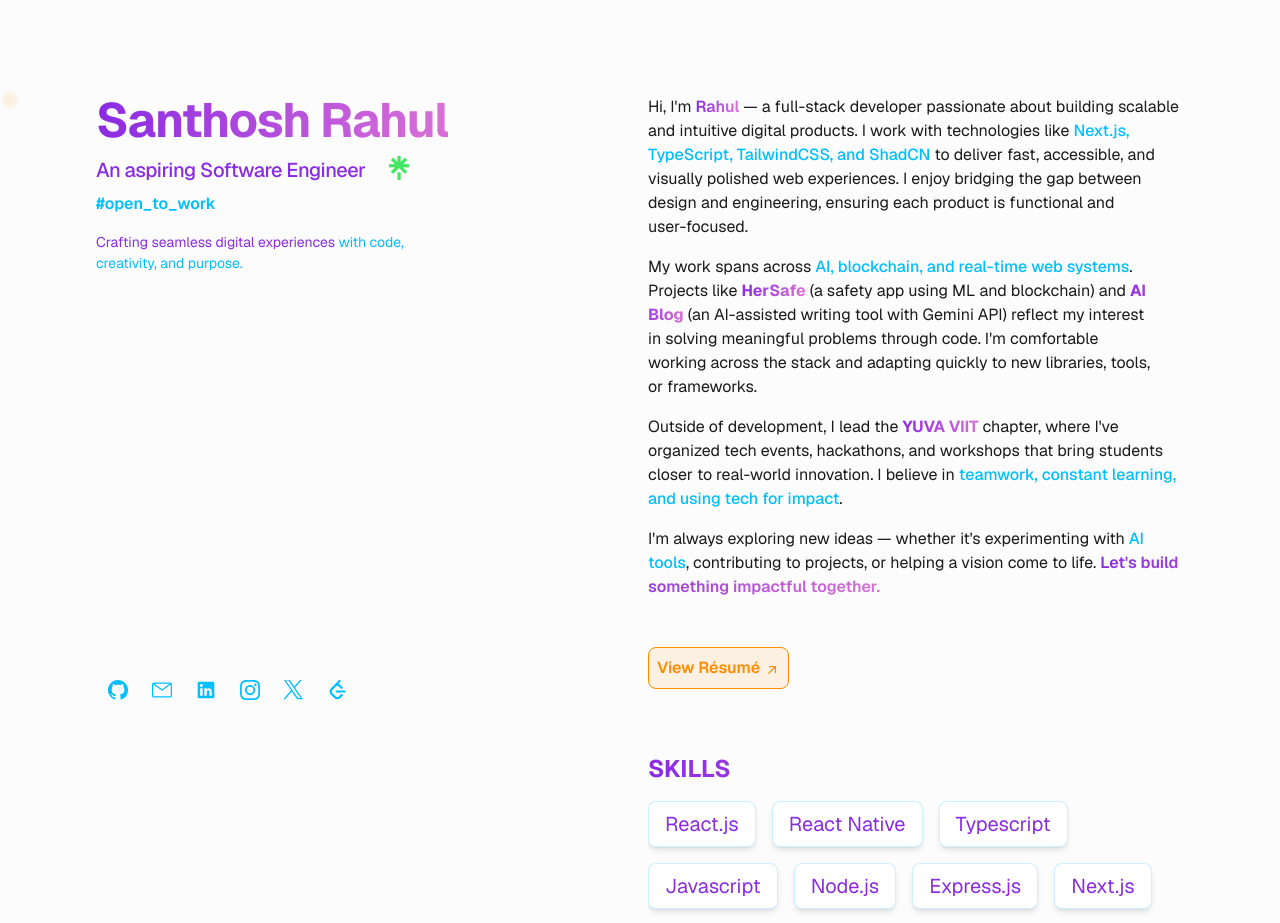
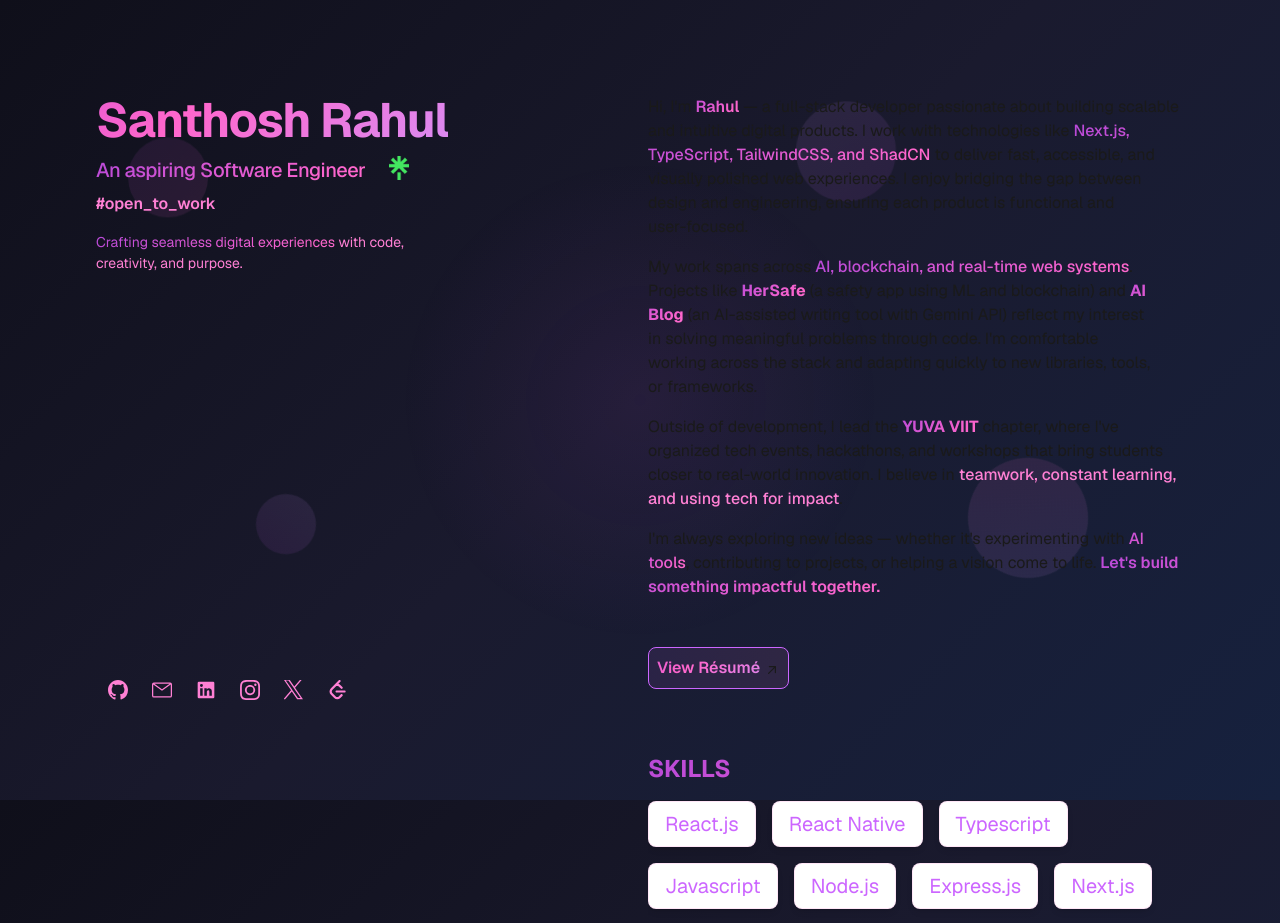
Before and after one commit to Dharshandump/hehe, a Next.js app: page / in a window 1280 px wide. Shown: the top 923 px of the page. Built offline with nearby package versions, Linux system fonts and the light colour scheme.

Commit message:
Update Design with Purple-Pink Color Palette and Background Animation

```diff
--- a/app/_components/about.tsx
+++ b/app/_components/about.tsx
@@ -13,16 +13,16 @@
         <h2 className='text-sm font-bold uppercase tracking-widest'>About</h2>
       </SectionTitle>
   <p className='mb-4 text-pretty'>
-    Hi, I&apos;m <span className="gradient-text font-semibold">Rahul</span> — a full-stack developer passionate about building scalable and intuitive digital products. I work with technologies like <span className="text-secondary font-medium">Next.js, TypeScript, TailwindCSS, and ShadCN</span> to deliver fast, accessible, and visually polished web experiences. I enjoy bridging the gap between design and engineering, ensuring each product is functional and user-focused.
+    Hi, I&apos;m <span className="gradient-text font-semibold">Rahul</span> — a full-stack developer passionate about building scalable and intuitive digital products. I work with technologies like <span className="gradient-text font-medium">Next.js, TypeScript, TailwindCSS, and ShadCN</span> to deliver fast, accessible, and visually polished web experiences. I enjoy bridging the gap between design and engineering, ensuring each product is functional and user-focused.
   </p>
   <p className='mb-4 text-pretty'>
-    My work spans across <span className="text-secondary font-medium">AI, blockchain, and real-time web systems</span>. Projects like <strong className="gradient-text">HerSafe</strong> (a safety app using ML and blockchain) and <strong className="gradient-text">AI Blog</strong> (an AI-assisted writing tool with Gemini API) reflect my interest in solving meaningful problems through code. I'm comfortable working across the stack and adapting quickly to new libraries, tools, or frameworks.
+    My work spans across <span className="gradient-text font-medium">AI, blockchain, and real-time web systems</span>. Projects like <strong className="gradient-text">HerSafe</strong> (a safety app using ML and blockchain) and <strong className="gradient-text">AI Blog</strong> (an AI-assisted writing tool with Gemini API) reflect my interest in solving meaningful problems through code. I'm comfortable working across the stack and adapting quickly to new libraries, tools, or frameworks.
   </p>
   <p className='mb-4 text-pretty'>
     Outside of development, I lead the <strong className="gradient-text">YUVA VIIT</strong> chapter, where I've organized tech events, hackathons, and workshops that bring students closer to real-world innovation. I believe in <span className="text-secondary font-medium">teamwork, constant learning, and using tech for impact</span>.
   </p>
   <p className='text-pretty'>
-    I'm always exploring new ideas — whether it's experimenting with <span className="text-secondary font-medium">AI tools</span>, contributing to projects, or helping a vision come to life. <span className="gradient-text font-semibold">Let's build something impactful together.</span>
+    I'm always exploring new ideas — whether it's experimenting with <span className="gradient-text font-medium">AI tools</span>, contributing to projects, or helping a vision come to life. <span className="gradient-text font-semibold">Let's build something impactful together.</span>
   </p>
       <ViewResumeButton />
     </section>
--- a/app/_components/buttons/view-resume-btn.tsx
+++ b/app/_components/buttons/view-resume-btn.tsx
@@ -1,9 +1,9 @@
 
 export function ViewResumeButton() {
   return (
-    <div className="mt-12 w-fit p-2 rounded-lg border border-accent bg-accent/10 hover:bg-accent/20 hover:glow-purple transition-all duration-300">
+    <div className="mt-12 w-fit p-2 rounded-lg border border-primary bg-gradient-to-r from-primary/10 to-secondary/10 hover:from-primary/20 hover:to-secondary/20 hover:glow-purple card-hover transition-all duration-300">
       <a
-        className="inline-flex items-baseline leading-tight hover:text-accent focus-visible:text-accent font-semibold text-accent group/link text-base transition-colors duration-300"
+        className="inline-flex items-baseline leading-tight gradient-text hover:glow-pink focus-visible:glow-pink font-semibold group/link text-base transition-all duration-300"
         href="https://drive.google.com/file/d/1to0RpJds-AEk42TG6Qg6vr5MdIB7YVIZ/view?usp=drivesdk"
         target="_blank"
         rel="noreferrer noopener"
--- a/app/_components/header.tsx
+++ b/app/_components/header.tsx
@@ -24,11 +24,11 @@
       <div>
 
         <h1 className={`${orchestration[0]} animate-fade-in text-4xl font-bold tracking-tight text-primary dark:text-slate-200 sm:text-5xl`}>
-          <a href="/" className="gradient-text hover:glow-purple transition-all duration-300">Santhosh Rahul</a>
+          <a href="/" className="gradient-text hover:glow-purple hover-lift transition-all duration-300">Santhosh Rahul</a>
         </h1>
         <div className='flex items-center gap-3'>
           <h2 className={`${orchestration[1]} animate-fade-in mt-3 text-lg font-medium tracking-tight text-secondary sm:text-xl flex gap-6`}>
-          <span className="text-primary">An aspiring Software Engineer</span>
+          <span className="gradient-text">An aspiring Software Engineer</span>
             <a href="https://linktr.ee/rahull.in" target="_blank" rel="noopener noreferrer">
           <Image
             src={LinkTree}
@@ -41,15 +41,15 @@
         </div>
         <h2 className='mt-2 font-semibold text-secondary'>#open_to_work</h2>
         <p className={`${orchestration[2]} animate-fade-in text-sm mt-4 max-w-xs leading-normal text-secondary`}>
-        <span className="text-primary">Crafting seamless digital experiences</span> with code, creativity, and purpose.
+        <span className="gradient-text">Crafting seamless digital experiences</span> with code, creativity, and purpose.
         </p>
         <nav className="nav hidden lg:block" aria-label="In-page jump links">
           <ul className="mt-16 w-max">
             {LINKS.map((link, i) => (
               <li key={link.href} className={`animate-fade-in slide-in-from-right slide-in-from-bottom ${duration[i]} ease-out`}>
                 <a className="group flex items-center py-3" href={link.href}>
-                  <span className="nav-indicator mr-4 h-px w-8 bg-secondary transition-all group-hover:w-16 group-hover:glow-cyan group-focus-visible:w-16 motion-reduce:transition-none" />
-                  <span className="nav-text text-xs font-bold uppercase tracking-widest text-secondary group-hover:text-secondary group-hover:glow-cyan group-focus-visible:text-secondary transition-all duration-300">
+                  <span className="nav-indicator mr-4 h-px w-8 bg-gradient-to-r from-primary to-secondary transition-all group-hover:w-16 group-hover:glow-pink group-focus-visible:w-16 motion-reduce:transition-none" />
+                  <span className="nav-text text-xs font-bold uppercase tracking-widest text-secondary group-hover:gradient-text group-hover:glow-pink group-focus-visible:gradient-text transition-all duration-300">
                     {link.label}
                   </span>
                 </a>
--- a/app/_components/wrapper.tsx
+++ b/app/_components/wrapper.tsx
@@ -24,7 +24,22 @@
     };
   }, []);
   return (
-    < div ref={ref} className="relative mx-auto min-h-screen max-w-screen-xl px-6 py-12 font-sans md:px-12 md:py-20 lg:px-24 lg:py-0 before:pointer-events-none before:fixed before:inset-0 before:z-0 before:isolate dark:before:bg-[radial-gradient(circle_Closest-side_at_var(--x,_10px)_var(--y,_100px),hsl(116,42%,28%)_20%,_transparent_100%)] before:bg-[radial-gradient(circle_Closest-side_at_var(--x,_10px)_var(--y,_100px),hsl(var(--accent))_50%,_transparent_100%)] before:opacity-10">
+    <div ref={ref} className="relative mx-auto min-h-screen max-w-screen-xl px-6 py-12 font-sans md:px-12 md:py-20 lg:px-24 lg:py-0">
+      {/* Animated Background */}
+      <div className="animated-bg">
+        <div className="floating-element"></div>
+        <div className="floating-element"></div>
+        <div className="floating-element"></div>
+        <div className="floating-element"></div>
+      </div>
+
+      {/* Interactive cursor effect */}
+      <div
+        className="pointer-events-none fixed inset-0 z-0 transition-opacity duration-300"
+        style={{
+          background: `radial-gradient(circle 600px at var(--x, 50%) var(--y, 50%), rgba(179, 71, 217, 0.08), transparent 40%)`
+        }}
+      />
 
       {children}
     </div >
--- a/app/globals.css
+++ b/app/globals.css
@@ -13,16 +13,16 @@
     --popover: 0 0% 100%;
     --popover-foreground: 222.2 84% 4.9%;
 
-    --primary: 271 76% 53%; /* #8A2BE2 */
+    --primary: 280 100% 70%; /* #B347D9 */
     --primary-foreground: 0 0% 100%; /* #FFFFFF */
 
-    --secondary: 195 100% 50%; /* #00BFFF */
+    --secondary: 320 100% 75%; /* #FF66CC */
     --secondary-foreground: 0 0% 0%; /* #000000 */
 
     --muted: 210 40% 96.1%;
     --muted-foreground: 215.4 16.3% 46.9%;
 
-    --accent: 33 100% 50%; /* #FF8C00 */
+    --accent: 260 100% 80%; /* #CC99FF */
     --accent-foreground: 0 0% 0%; /* #000000 */
 
     --destructive: 0 84.2% 60.2%;
@@ -36,30 +36,28 @@
   }
 
   .dark {
-    --background: 0 0% 4%; /* #0A0A0A */
+    --background: 240 15% 6%; /* #0F0F1A */
     --foreground: 0 0% 92%; /* #EAEAEA */
 
-    --card: 0 0% 7%; /* #121212 */
+    --card: 240 15% 8%; /* #141420 */
     --card-foreground: 210 40% 98%;
 
-    --popover: 0 0% 7%; /* #121212 */
+    --popover: 240 15% 8%; /* #141420 */
     --popover-foreground: 210 40% 98%;
 
-    --primary: 271 76% 53%; /* #8A2BE2 */
+    --primary: 280 100% 70%; /* #B347D9 */
     --primary-foreground: 0 0% 100%; /* #FFFFFF */
 
-    --secondary: 180 100% 50%; /* #00FFFF */
+    --secondary: 320 100% 75%; /* #FF66CC */
     --secondary-foreground: 0 0% 0%; /* #000000 */
 
-    --accent: 51 100% 50%; /* #FFD700 */
-    --accent-foreground: 0 0% 0%; /* #000000 */
+    --accent: 260 100% 80%; /* #CC99FF */
+    --accent-foreground: 240 15% 6%; /* #0F0F1A */
     --text-secondary: 0 0% 70%; /* #B3B3B3 */
 
     --muted: 217.2 32.6% 17.5%;
     --muted-foreground: 215 20.2% 65.1%;
 
-    /* --accent: 217.2 32.6% 17.5%;
-    --accent-foreground: 210 40% 98%; */
     --destructive: 0 62.8% 30.6%;
     --destructive-foreground: 210 40% 98%;
 
@@ -73,8 +71,9 @@
   * {
     /* min-w-0 prevents flex element overflow issue  */
     @apply min-w-0 border-border;
-    transition: color cubic-bezier(0.645, 0.045, 0.355, 1) 0.15s
-      background-color cubic-bezier(0.645, 0.045, 0.355, 1) 0.15s;
+    transition: color cubic-bezier(0.645, 0.045, 0.355, 1) 0.15s,
+      background-color cubic-bezier(0.645, 0.045, 0.355, 1) 0.15s,
+      transform cubic-bezier(0.645, 0.045, 0.355, 1) 0.15s;
   }
 
   html,
@@ -83,27 +82,120 @@
     scroll-behavior: smooth;
     height: 100%; /* Flexbox height fix */
   }
+
   body {
     @apply bg-background text-foreground;
+    background: linear-gradient(135deg, #0F0F1A 0%, #1A1A2E 50%, #16213E 100%);
+    min-height: 100vh;
   }
+
+  /* Animated background elements */
+  .animated-bg {
+    position: fixed;
+    top: 0;
+    left: 0;
+    width: 100%;
+    height: 100%;
+    pointer-events: none;
+    z-index: -1;
+    overflow: hidden;
+  }
+
+  .floating-element {
+    position: absolute;
+    border-radius: 50%;
+    opacity: 0.1;
+    animation: float 20s infinite linear;
+  }
+
+  .floating-element:nth-child(1) {
+    width: 80px;
+    height: 80px;
+    background: linear-gradient(45deg, #B347D9, #FF66CC);
+    top: 20%;
+    left: 10%;
+    animation-delay: 0s;
+    animation-duration: 25s;
+  }
+
+  .floating-element:nth-child(2) {
+    width: 120px;
+    height: 120px;
+    background: linear-gradient(45deg, #FF66CC, #CC99FF);
+    top: 60%;
+    right: 15%;
+    animation-delay: -5s;
+    animation-duration: 30s;
+  }
+
+  .floating-element:nth-child(3) {
+    width: 60px;
+    height: 60px;
+    background: linear-gradient(45deg, #CC99FF, #B347D9);
+    bottom: 30%;
+    left: 20%;
+    animation-delay: -10s;
+    animation-duration: 35s;
+  }
+
+  .floating-element:nth-child(4) {
+    width: 100px;
+    height: 100px;
+    background: linear-gradient(45deg, #B347D9, #CC99FF);
+    top: 10%;
+    right: 30%;
+    animation-delay: -15s;
+    animation-duration: 28s;
+  }
+
+  @keyframes float {
+    0% {
+      transform: translateY(0px) rotate(0deg);
+    }
+    33% {
+      transform: translateY(-30px) rotate(120deg);
+    }
+    66% {
+      transform: translateY(30px) rotate(240deg);
+    }
+    100% {
+      transform: translateY(0px) rotate(360deg);
+    }
+  }
+
   .tw-glass {
     @apply rounded-md border-foreground shadow-[5px_5px_10px_-5px_foreground] backdrop-blur-md;
   }
 
   /* Gradient text utilities */
   .gradient-text {
-    background: linear-gradient(90deg, #8A2BE2, #DA70D6);
+    background: linear-gradient(135deg, #B347D9 0%, #FF66CC 50%, #CC99FF 100%);
     -webkit-background-clip: text;
     -webkit-text-fill-color: transparent;
     background-clip: text;
+    background-size: 200% 200%;
+    animation: gradientShift 3s ease-in-out infinite;
+  }
+
+  @keyframes gradientShift {
+    0%, 100% {
+      background-position: 0% 50%;
+    }
+    50% {
+      background-position: 100% 50%;
+    }
   }
 
   .glow-purple {
-    box-shadow: 0 0 20px rgba(138, 43, 226, 0.7);
+    box-shadow: 0 0 20px rgba(179, 71, 217, 0.4), 0 0 40px rgba(179, 71, 217, 0.2);
   }
 
-  .glow-cyan {
-    box-shadow: 0 0 15px rgba(0, 255, 255, 0.5);
+  .glow-pink {
+    box-shadow: 0 0 15px rgba(255, 102, 204, 0.4), 0 0 30px rgba(255, 102, 204, 0.2);
+  }
+
+  .glow-accent {
+    box-shadow: 0 0 15px rgba(204, 153, 255, 0.4), 0 0 30px rgba(204, 153, 255, 0.2);
   }
 
   /* Text hierarchy */
@@ -115,43 +207,33 @@
     color: hsl(var(--text-secondary, var(--muted-foreground)));
   }
 
-  @keyframes scroll-left {
-    from {
-      transform: translateX(0%);
-    }
-    to {
-      transform: translateX(-100%);
-    }
-  }
-  @keyframes scroll-right {
-    from {
-      transform: translateX(-60%);
-    }
-    to {
-      transform: translateX(0%);
-    }
+  /* Hover effects */
+  .hover-lift {
+    transition: transform 0.3s cubic-bezier(0.4, 0, 0.2, 1);
   }
 
-  @media (prefers-reduced-motion: no-preference) {
-    .gs-keyword-scroll-list__row:nth-child(1),
-    .gs-keyword-scroll-list__row:nth-child(3) {
-      animation: scroll-left auto linear forwards;
-      animation-timeline: scroll(root block);
-    }
+  .hover-lift:hover {
+    transform: translateY(-2px);
+  }
 
-    .gs-keyword-scroll-list__row:nth-child(2) {
-      animation: scroll-right auto linear forwards;
-      animation-timeline: scroll(root block);
-    }
-  }
   .animate-fade-in {
     @apply animate-in fade-in;
+  }
+
+  /* Card hover effects */
+  .card-hover {
+    transition: all 0.3s cubic-bezier(0.4, 0, 0.2, 1);
+  }
+
+  .card-hover:hover {
+    transform: translateY(-4px);
+    box-shadow: 0 20px 40px rgba(179, 71, 217, 0.15);
   }
 }
 
 @utilities {
   .text-balance {
-    text-align:;
+    text-wrap: balance;
   }
 
   .text-pretty {
@@ -159,6 +241,6 @@
   }
 }
 
-::-webkit-scrollbar{
+::-webkit-scrollbar {
   display: none !important;
 }
```
